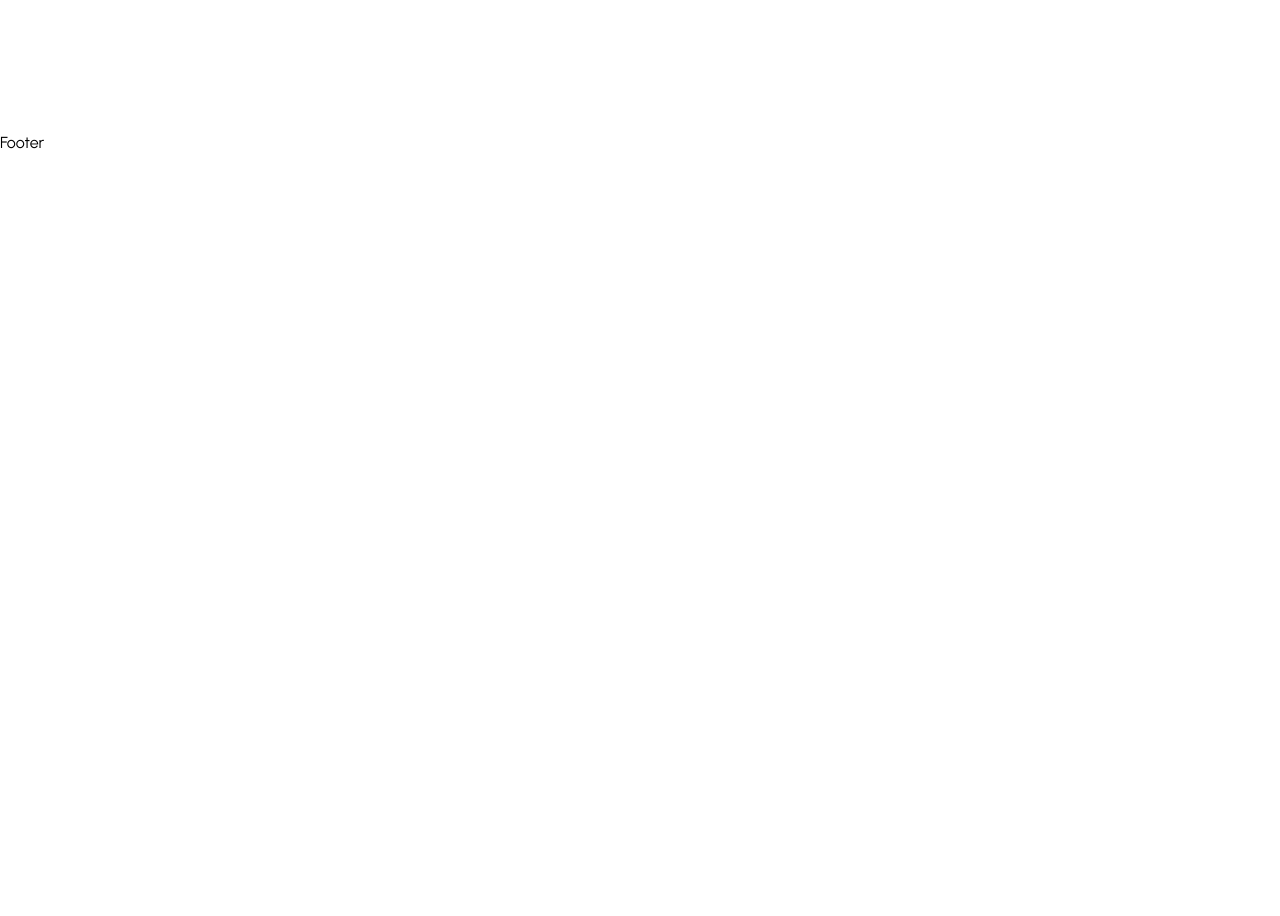
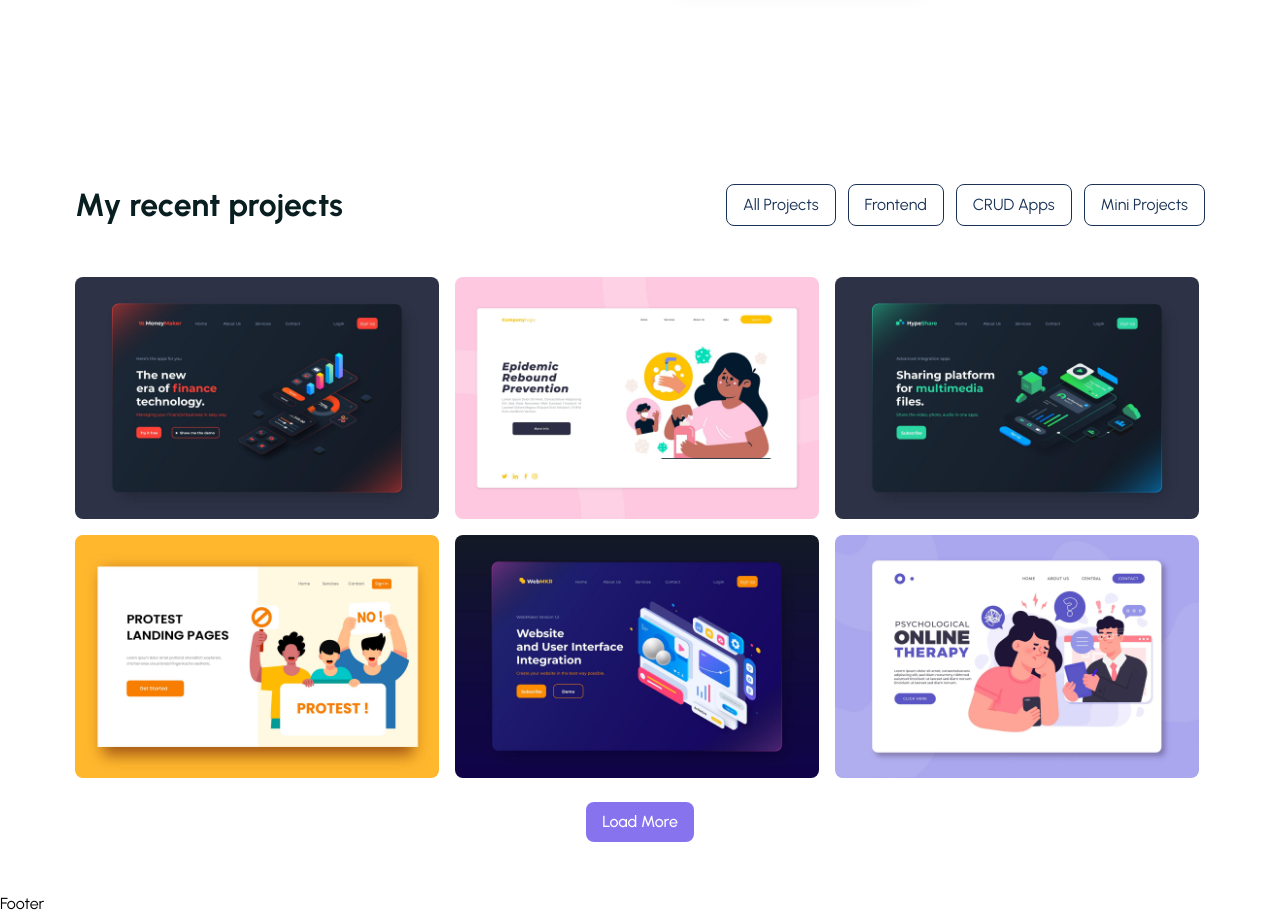
Before and after one commit to adityyaa-10/Portfolio, a React (Create React App) app: page / in a window 1280 px wide. Shown: the part 1700-2616 px from the top of the page. Before the commit the page ends 1855 px from the top, so only its background shows below. Built offline with nearby package versions, Linux system fonts and the light colour scheme.

Commit message:
Portfolio Section

```diff
--- a/src/App.js
+++ b/src/App.js
@@ -6,6 +6,7 @@
 import Footer from "./components/Footer/Footer";
 import Hero from "./components/UI/Hero";
 import Services from "./components/UI/Services";
+import Portfolio from "./components/UI/Portfolio";
 
 function App() {
   useEffect(() => {
@@ -18,6 +19,7 @@
       <main>
         <Hero />
         <Services />
+        <Portfolio />
       </main>
       <Footer />
     </>
--- /dev/null
+++ b/src/components/UI/Modal.jsx
@@ -0,0 +1,46 @@
+import React from 'react'
+import portfolios from '../../assets/data/portfolioData'
+const Modal = ({ activeID, setShowModal }) => {
+    const portfolio = portfolios.find(portfolio => portfolio.id === activeID)
+    return (
+        <div className='w-full h-full fixed top-0 left-0 z-10 bg-headingColor bg-opacity-40'>
+            <div className='max-w-[600px] absolute top-1/2 left-1/2 z-20 bg-white rounded-[8px]
+            transform -translate-x-1/2 -translate-y-1/2 p-5'>
+                <div>
+                    <figure>
+                        <img src={portfolio.imgUrl} className='rounded-[8px]' alt="" />
+                    </figure>
+                </div>
+                <div>
+                    <h2 className='text-2xl text-headingColor font-[700] my-5'>
+                        {portfolio.title}
+                    </h2>
+                    <p className='text-[15px] leading-7 text-smallTextColor'>{portfolio.description}</p>
+
+                    <div className='mt-5 flex items-center gap-3 flex-wrap'>
+                        <h4 className='text-headingColor text-[18px] text-[700]'>
+                            Technologies :
+                        </h4>
+                        {portfolio.technologies.map((item, index) => (
+                            <span
+                                key={index}
+                                className='bg-gray-200 py-1 px-2 rounded-[5px] text-[14px]'
+                            >
+                                {item}
+                            </span>
+                        ))}
+                    </div>
+
+                    <a href={portfolio.siteUrl}>
+                        <button className='bg-primaryColor text-white py-2 px-4 my-8 rounded-[8px]
+                        font-[500] hover:bg-headingColor ease-in duration-300'>Refer Project</button>
+                    </a>
+                </div>
+                <button onClick={() => setShowModal(false)} className='w-[1.8rem] h-[1.8rem] bg-[white] absolute top-[1.7rem] right-[1.7rem]
+                text-[25px] flex items-center justify-center rounded-[3px] leading-0 cursor-pointer'>&times;</button>
+            </div>
+        </div>
+    )
+}
+
+export default Modal
--- /dev/null
+++ b/src/components/UI/Portfolio.jsx
@@ -0,0 +1,100 @@
+import React, { useState, useEffect } from 'react'
+import data from '../../assets/data/portfolioData'
+import Modal from './Modal'
+const Portfolio = () => {
+
+    const [nextItems, setNextItems] = useState(6)
+    const [portfolios, setPortfolios] = useState(data)
+    const [selectTab, setSelectTab] = useState('all')
+    const [showModal, setShowModal] = useState(false)
+    const [activeID, setActiveID] = useState(null)
+
+    const loadMoreHandler = () => {
+        setNextItems(prev => prev + 3)
+    }
+
+    const showModalHandler = (id) => {
+        setShowModal(true);
+        setActiveID(id)
+    }
+
+    useEffect(() => {
+        if (selectTab === 'all') {
+            setPortfolios(data)
+        }
+
+        if (selectTab === 'web-design') {
+            const filteredData = data.filter(item => item.category === 'Web Design')
+            setPortfolios(filteredData)
+        }
+
+        if (selectTab === 'ux-design') {
+            const filteredData = data.filter(item => item.category === 'Ux')
+            setPortfolios(filteredData)
+        }
+    }, [selectTab])
+
+    return (
+        <section id='portfolio'>
+            <div className="container">
+                <div className="flex items-center justify-between flex-wrap">
+                    <div className="mb-7 sm:mb-0">
+                        <h3 className='text-headingColor text-[2rem] font-[700]'>
+                            My recent projects
+                        </h3>
+                    </div>
+                    <div className="flex gap-3">
+                        <button onClick={() => setSelectTab('all')} className='text-smallTextColor border border-solid border-smallTextColor py-2 px-4 rounded-[8px]'>
+                            All Projects
+                        </button>
+                        <button onClick={() => setSelectTab('web-design')} className='text-smallTextColor border border-solid border-smallTextColor py-2 px-4 rounded-[8px]'>
+                            Frontend
+                        </button>
+                        <button onClick={() => setSelectTab('ux-design')} className='text-smallTextColor border border-solid border-smallTextColor py-2 px-4 rounded-[8px]'>
+                            CRUD Apps
+                        </button>
+                        <button className='text-smallTextColor border border-solid border-smallTextColor py-2 px-4 rounded-[8px]'>
+                            Mini Projects
+                        </button>
+                    </div>
+                </div>
+
+                <div className='flex items-center gap-4 flex-wrap mt-12'>
+                    {portfolios.slice(0, nextItems)?.map((portfolio, index) => (
+                        <div
+                            data-aos="fade-zoom-in"
+                            data-aos-delay="100"
+                            data-aos-duration="1000"
+                            className='group max-w-full sm:w-[48.5%] md:w-[31.8%] lg:w-[32.2%] relative z[1]'
+                            key={index}
+                        >
+                            <figure>
+                                <img className='rounded-[8px]' src={portfolio.imgUrl} alt="" />
+                            </figure>
+
+                            <div className='w-full h-full bg-primaryColor bg-opacity-40 absolute top-0 left-0 z-[5] hidden group-hover:block'>
+                                <div className='w-full h-full flex items-center justify-center'>
+                                    <button onClick={() => showModalHandler(portfolio.id)} className='text-white bg-headingColor hover:bg-smallTextColor py-2 px-4 rounded-[8px] font-[500] ease-in duration-200'>See Details</button>
+                                </div>
+                            </div>
+                        </div>
+                    ))}
+                </div>
+                <div className='text-center mt-6'>
+
+                    {
+                        nextItems < portfolios.length && data.length > 6 && (<button onClick={loadMoreHandler} className='text-white bg-primaryColor
+                         hover:bg-smallTextColor py-2 px-4 rounded-[8px] font-[500] ease-in duration-200'>
+                            Load More
+                        </button>)
+
+                    }
+                </div>
+            </div>
+
+            {showModal && <Modal setShowModal={setShowModal} activeID={activeID} />}
+        </section>
+    )
+}
+
+export default Portfolio
--- a/src/components/UI/Services.jsx
+++ b/src/components/UI/Services.jsx
@@ -23,7 +23,7 @@
                                     <div className='flex justify-start w-full mx-auto items-center'>
                                         <div className='w-full sm:w-1/2 sm:pr-8'>
                                             <div data-aos="fade-right" data-aos-duration="1200"
-                                                className='bg-white p-4 rounded shadow group hover:bg-primaryColor cursor-pointer ease-in duration-150'>
+                                                className='bg-white p-4 shadow-xl rounded-lg group hover:bg-primaryColor cursor-pointer ease-in duration-150'>
                                                 <h3 className='text-primaryColor font-[700] mb-3 group-hover:text-white
                                                 group-hover:font-[600] text-xl'>Frontend Development</h3>
                                                 <p className='text-[15px] text-smallTextColor group-hover:text-white group-hover:font-[500]'>
@@ -47,7 +47,7 @@
                                     <div className='flex justify-end w-full mx-auto items-center'>
                                         <div className='w-full sm:w-1/2 sm:pl-8'>
                                             <div data-aos="fade-left" data-aos-duration="1200"
-                                                className='bg-white p-4 rounded shadow group hover:bg-primaryColor cursor-pointer ease-in duration-150'>
+                                                className='bg-white p-4 shadow-xl rounded-lg group hover:bg-primaryColor cursor-pointer ease-in duration-150'>
                                                 <h3 className='text-primaryColor font-[700] mb-3 group-hover:text-white
                                                 group-hover:font-[600] text-xl'>Backend Development</h3>
                                                 <p className='text-[15px] text-smallTextColor group-hover:text-white group-hover:font-[500]'>
@@ -71,7 +71,7 @@
                                     <div className='flex justify-start w-full mx-auto items-center'>
                                         <div className='w-full sm:w-1/2 sm:pr-8'>
                                             <div data-aos="fade-right" data-aos-duration="1200"
-                                                className='bg-white p-4 rounded shadow group hover:bg-primaryColor cursor-pointer ease-in duration-150'>
+                                                className='bg-white p-4 rounded-lg shadow-xl group hover:bg-primaryColor cursor-pointer ease-in duration-150'>
                                                 <h3 className='text-primaryColor font-[700] mb-3 group-hover:text-white
                                                 group-hover:font-[600] text-xl'>Version Control </h3>
                                                 <p className='text-[15px] text-smallTextColor group-hover:text-white group-hover:font-[500]'>
@@ -95,7 +95,7 @@
                                     <div className='flex justify-end w-full mx-auto items-center'>
                                         <div className='w-full sm:w-1/2 sm:pl-8'>
                                             <div data-aos="fade-left" data-aos-duration="1200"
-                                                className='bg-white p-4 rounded shadow group hover:bg-primaryColor cursor-pointer ease-in duration-150'>
+                                                className='bg-white p-4 shadow-xl rounded-lg group hover:bg-primaryColor cursor-pointer ease-in duration-150'>
                                                 <h3 className='text-primaryColor font-[700] mb-3 group-hover:text-white
                                                 group-hover:font-[600] text-xl'>API Connection</h3>
                                                 <p className='text-[15px] text-smallTextColor group-hover:text-white group-hover:font-[500]'>
@@ -106,7 +106,7 @@
                                     </div>
                                     <div className="rounded-full bg-primaryColor border-white border-4 w-10 h-10 absolute left-1/2 transform -translate-x-1/2 -translate-y-4 sm:translate-y-0 flex items-center justify-center ">
                                         <figure>
-                                            <img src={frontendImg} alt="" />
+                                            <img src={backendImg} alt="" />
                                         </figure>
                                     </div>
 
```
